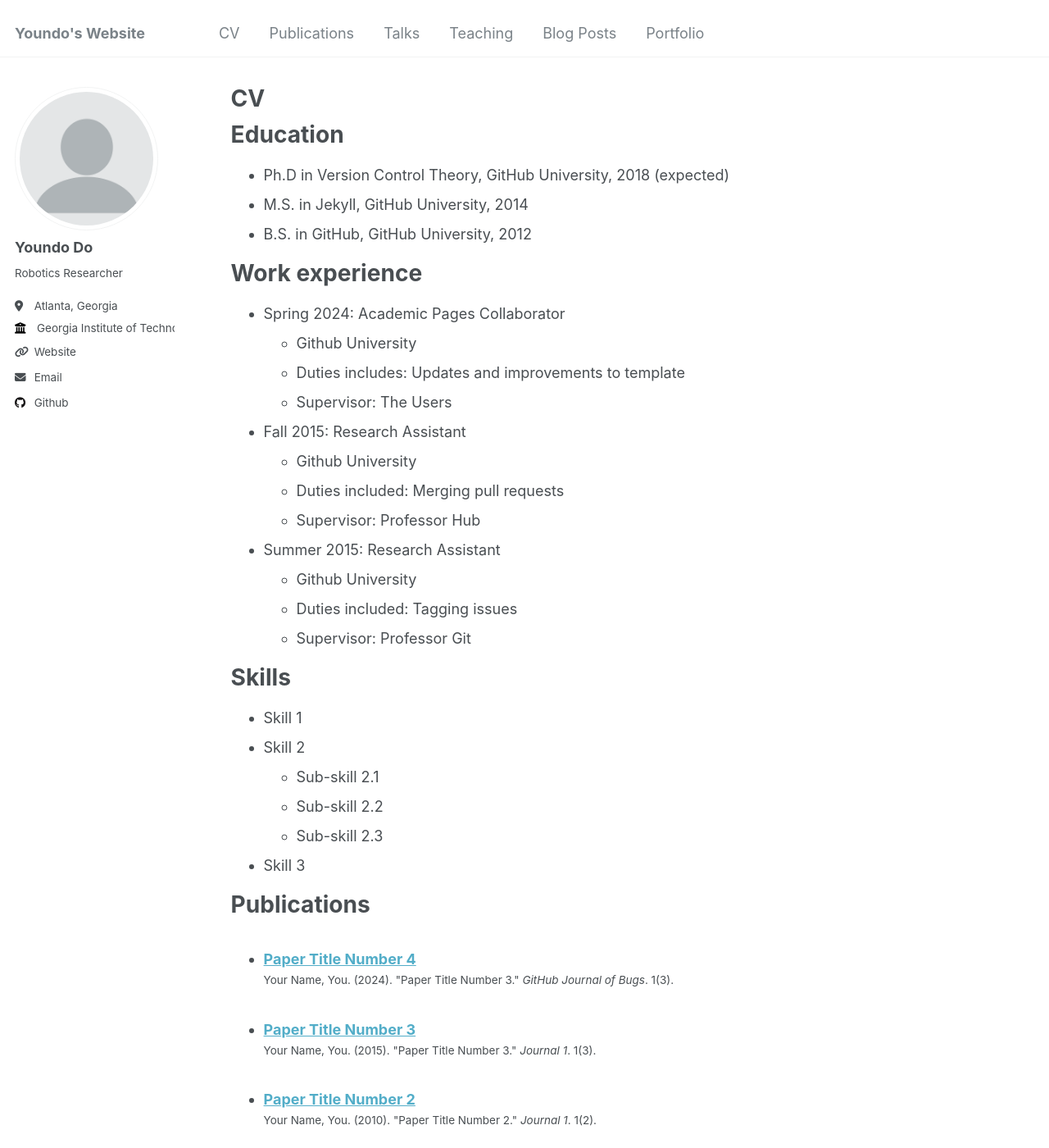
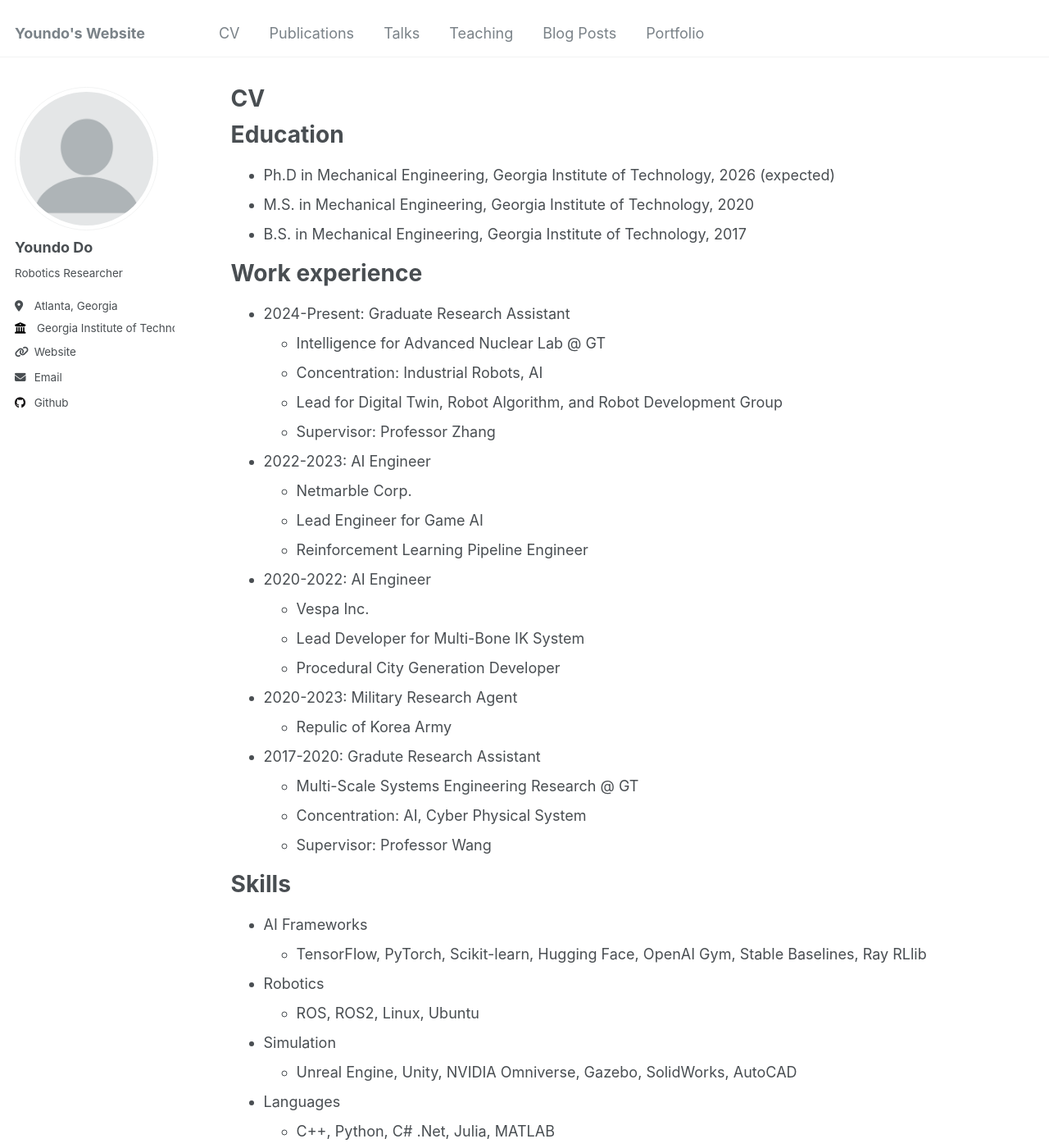
Before and after one commit to doyoundo/doyoundo.github.io, a Jekyll site: the page built from _pages/cv.md, in a window 1280 px wide and 1400 px high. Shown: the whole window at 82% size. Built offline with Jekyll 4.4.1, drawn with Linux system fonts in a browser that asks for light colours; some of the changed text lies outside the part shown.

Commit message:
Update cv.md

```diff
--- a/_pages/cv.md
+++ b/_pages/cv.md
@@ -11,35 +11,46 @@ redirect_from:
 
 Education
 ======
-* Ph.D in Version Control Theory, GitHub University, 2018 (expected)
-* M.S. in Jekyll, GitHub University, 2014
-* B.S. in GitHub, GitHub University, 2012
+* Ph.D in Mechanical Engineering, Georgia Institute of Technology, 2026 (expected)
+* M.S. in Mechanical Engineering, Georgia Institute of Technology, 2020
+* B.S. in Mechanical Engineering, Georgia Institute of Technology, 2017
 
 Work experience
 ======
-* Spring 2024: Academic Pages Collaborator
-  * Github University
-  * Duties includes: Updates and improvements to template
-  * Supervisor: The Users
+* 2024-Present: Graduate Research Assistant
+  * Intelligence for Advanced Nuclear Lab @ GT
+  * Concentration: Industrial Robots, AI
+  * Lead for Digital Twin, Robot Algorithm, and Robot Development Group
+  * Supervisor: Professor Zhang
 
-* Fall 2015: Research Assistant
-  * Github University
-  * Duties included: Merging pull requests
-  * Supervisor: Professor Hub
+* 2022-2023: AI Engineer
+  * Netmarble Corp.
+  * Lead Engineer for Game AI
+  * Reinforcement Learning Pipeline Engineer
 
-* Summer 2015: Research Assistant
-  * Github University
-  * Duties included: Tagging issues
-  * Supervisor: Professor Git
+* 2020-2022: AI Engineer
+  * Vespa Inc.
+  * Lead Developer for Multi-Bone IK System
+  * Procedural City Generation Developer
+
+* 2020-2023: Military Research Agent
+  * Repulic of Korea Army
+
+* 2017-2020: Gradute Research Assistant
+  * Multi-Scale Systems Engineering Research @ GT
+  * Concentration: AI, Cyber Physical System
+  * Supervisor: Professor Wang
 
 Skills
 ======
-* Skill 1
-* Skill 2
-  * Sub-skill 2.1
-  * Sub-skill 2.2
-  * Sub-skill 2.3
-* Skill 3
+* AI Frameworks
+  * TensorFlow, PyTorch, Scikit-learn, Hugging Face, OpenAI Gym, Stable Baselines, Ray RLlib
+* Robotics
+  * ROS, ROS2, Linux, Ubuntu
+* Simulation
+  * Unreal Engine, Unity, NVIDIA Omniverse, Gazebo, SolidWorks, AutoCAD
+* Languages
+  * C++, Python, C# .Net, Julia, MATLAB
 
 Publications
 ======
@@ -61,4 +72,7 @@ Teaching
 
 Service and leadership
 ======
-* Currently signed in to 43 different slack teams
+* June 2024-Present: Student Representative Executive Committee Member
+  * Robotics and Remote Control Division, American Nuclear Society
+* 2024-Present: Research Projects Mentor
+  * Mentoring 5+ Researchers
```
